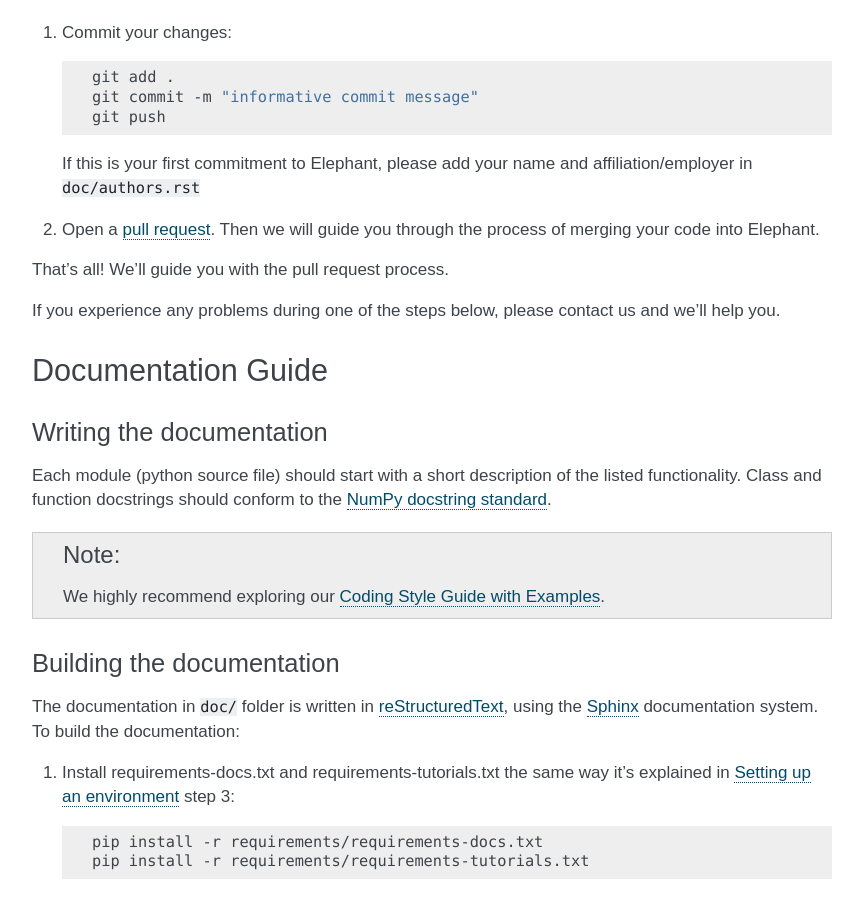
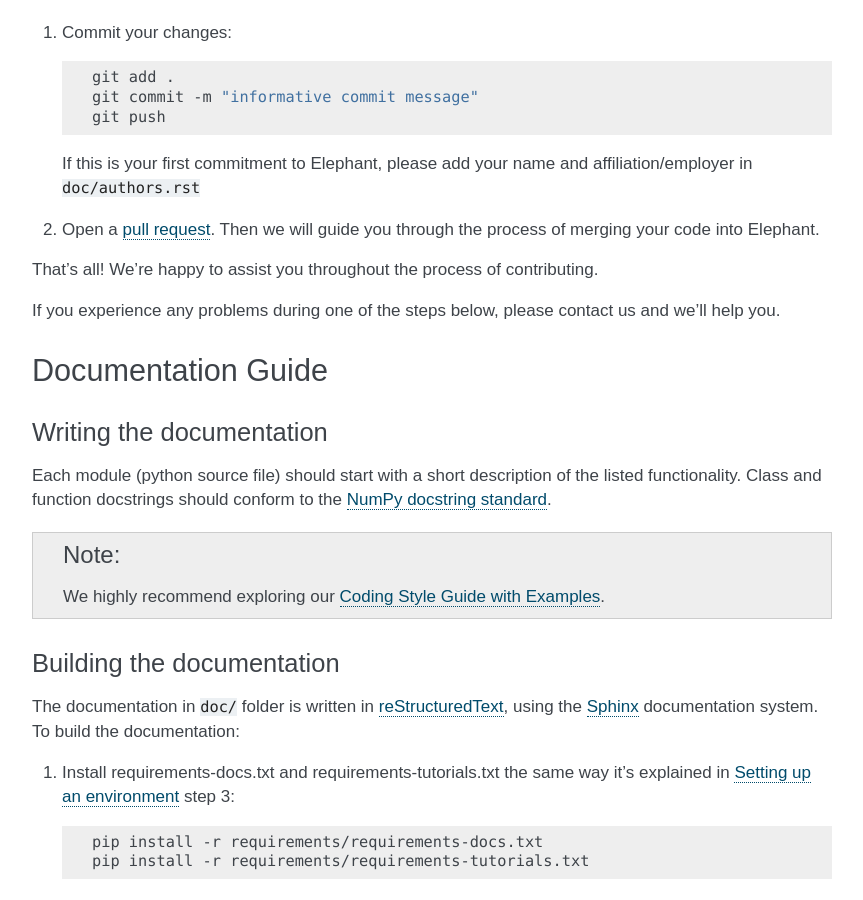
Before and after one commit to NeuralEnsemble/elephant, a Sphinx documentation site: the page built from doc/contribute.rst, in a window 1280 px wide and 900 px high, scrolled down 3805 px. Shown: the whole window, without its empty margins (318-1181 px from the left). Built offline with Sphinx 7.4.7, drawn with Linux system fonts in a browser that asks for light colours; formulas are drawn with MathJax 3; pages that are not in the unit, such as notebooks, are missing from menus.

Commit message:
Update doc/contribute.rst
Co-authored-by: Michael Denker <m.denker@fz-juelich.de>

```diff
--- a/doc/contribute.rst
+++ b/doc/contribute.rst
@@ -236,7 +236,7 @@ Now you're ready to share the code publicly.
 2.  Open a `pull request <https://github.com/NeuralEnsemble/elephant/pulls>`_.
     Then we will guide you through the process of merging your code into Elephant.
 
-That's all! We'll guide you with the pull request process.
+That's all! We're happy to assist you throughout the process of contributing.
 
 If you experience any problems during one of the steps below, please contact us
 and we'll help you.
```
